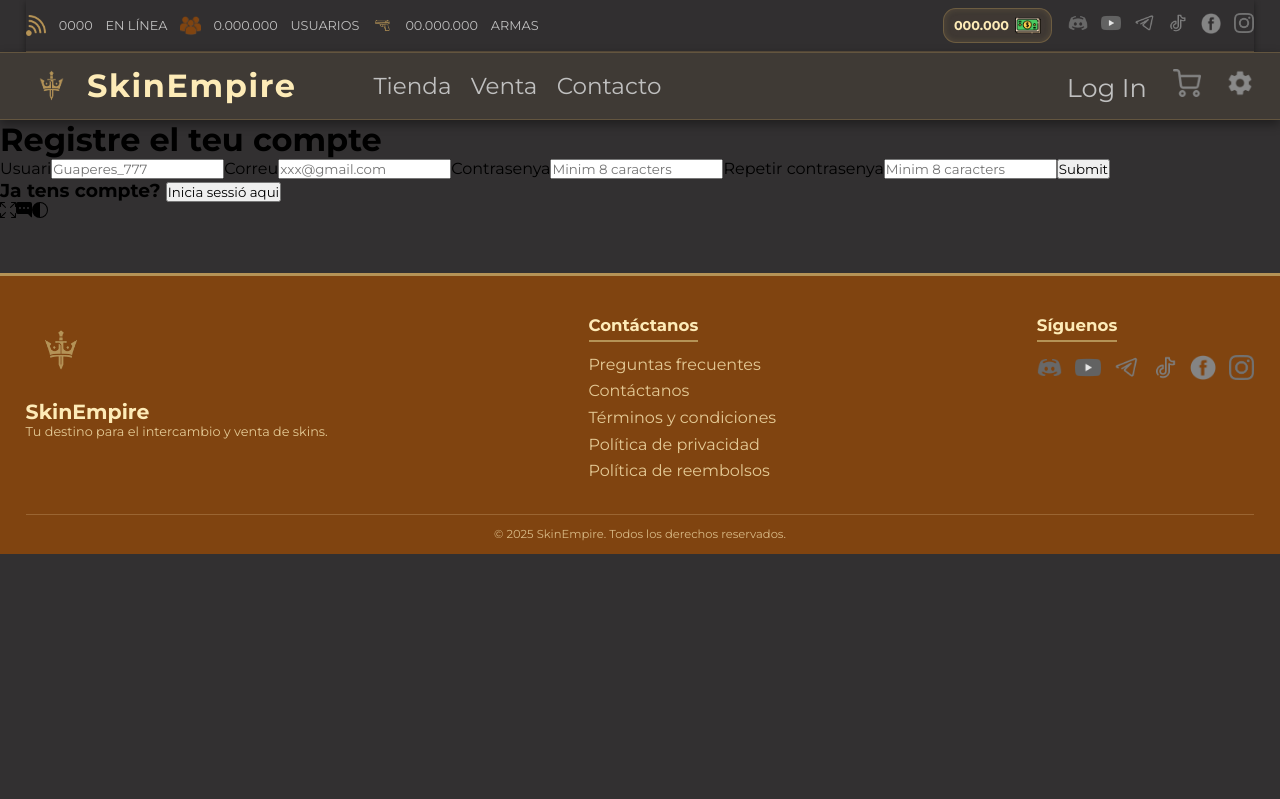
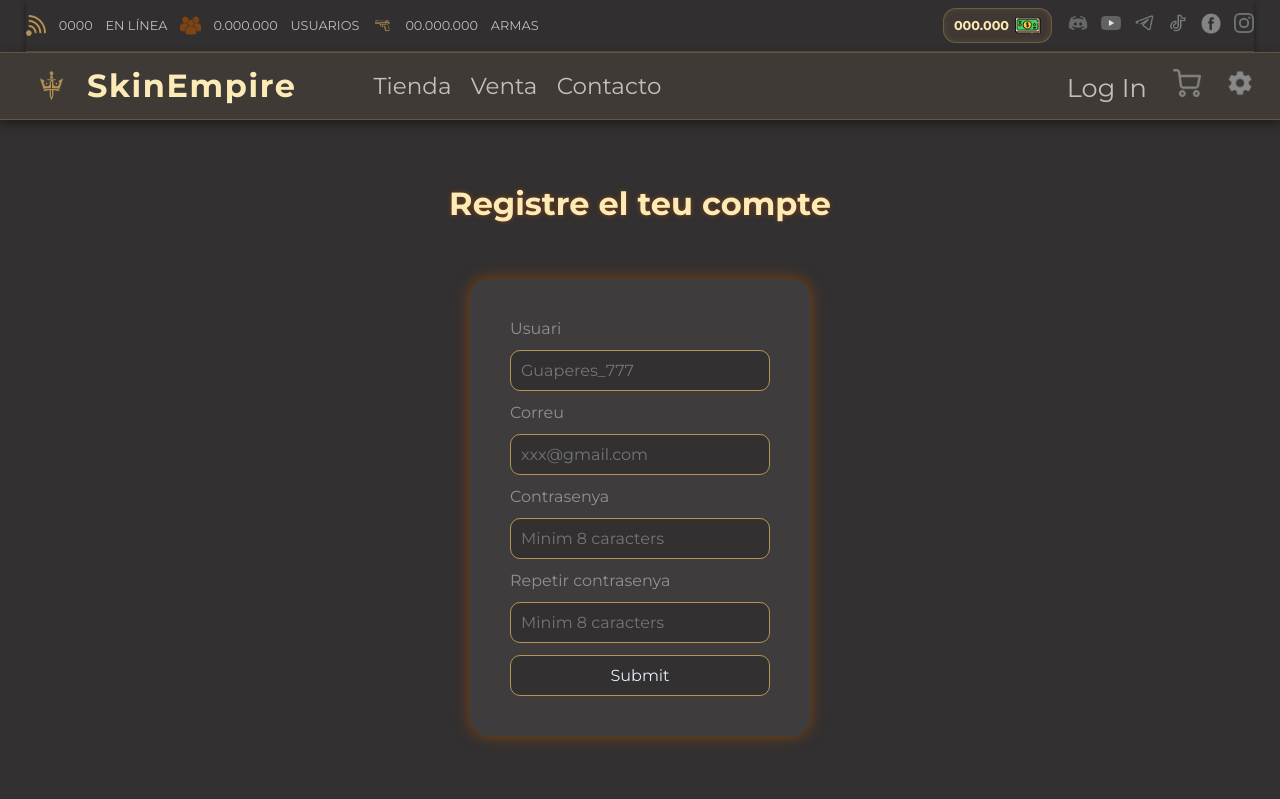
Before and after one commit to Frikian/SKINEMPIRE-Ang, an Angular app: page /register in a window 1280 px wide. Shown: the top 799 px of the page. Built offline with nearby package versions, Linux system fonts and the light colour scheme.

Commit message:
Register i login retoques

```diff
--- a/src/app/login/login.css
+++ b/src/app/login/login.css
@@ -11,7 +11,6 @@ body {
   display: flex;
   flex-direction: column;
   align-items: center;
-  justify-content: center;
   min-height: 100vh;
   margin: 0;
   padding-top: 0;
@@ -20,7 +19,7 @@ body {
 
 /* título */
 h1 {
-  margin-top: 2rem;
+  margin-top: 4rem;
   margin-bottom: 3.5rem;
   color: #FDEBB7;
   text-shadow: 0 0 5px #804410;
@@ -43,7 +42,6 @@ h1 {
   box-shadow: 0 0 15px #804410;
   width: 340px;
   margin-bottom: 2.5rem;
-  margin-left: 39%;
 }
 
 form {
@@ -349,3 +347,16 @@ input[type="button"]:hover {
   transform: scale(1.2);
   filter: brightness(1.2);
 }
+
+.login-wrapper {
+  flex: 1;
+  display: flex;
+  flex-direction: column;
+  align-items: center;
+  justify-content: center;
+}
+
+
+svg{
+  width: 1.5vw;
+}
--- a/src/app/login/login.html
+++ b/src/app/login/login.html
@@ -1,5 +1,6 @@
-<h1>Inici de sessió</h1>
-<div class="signup-form">
+<div class="login-wrapper">
+  <h1>Inici de sessió</h1>
+  <div class="signup-form">
   <form method="post" action="/index.html">
     <label for="usuari">Usuari</label>
     <input type="text" name="usuari" id="usuari" placeholder="Guaperes_777" required>
@@ -10,6 +11,7 @@
     <br>
     <input type="submit" value="Inicia sessió" name="login" >
   </form>
+  </div>
 </div>
 <footer>
   <h3>
--- a/src/app/register/register.css
+++ b/src/app/register/register.css
@@ -0,0 +1,353 @@
+* {
+  margin: 0;
+  padding: 0;
+  box-sizing: border-box;
+}
+
+body {
+  font-family: Arial, sans-serif;
+  background-color: #323031;
+  color: #E8EBF7;
+  display: flex;
+  flex-direction: column;
+  align-items: center;
+  min-height: 100vh;
+}
+
+
+/* título */
+h1 {
+  margin-top: 4rem;
+  margin-bottom: 3.5rem;
+  color: #FDEBB7;
+  text-shadow: 0 0 5px #804410;
+  font-size: 2rem;
+  justify-content: center;
+  display: flex;
+}
+
+.formulari-sencer {
+  display: flex;
+  flex-direction: column;
+  align-items: center;
+  justify-content: center;
+}
+
+
+/* formulari */
+.signup-form {
+  background-color: #3e3c3d;
+  padding: 2.5rem;
+  border-radius: 20px;
+  box-shadow: 0 0 15px #804410;
+  width: 340px;
+  margin-bottom: 2.5rem;
+}
+
+form {
+  display: flex;
+  flex-direction: column;
+  gap: 12px;
+}
+
+label {
+  font-size: 1rem;
+  color: #919191;
+}
+
+input[type="submit"],
+input[type="text"],
+input[type="email"],
+input[type="password"] {
+  background-color: #323031;
+  border: 1px solid #B59356;
+  border-radius: 10px;
+  padding: 10px;
+  color: #E8EBF7;
+  font-size: 1rem;
+}
+
+input[type="submit"]:focus,
+input[type="text"]:focus,
+input[type="email"]:focus,
+input[type="password"]:focus {
+  outline: none;
+  border-color: #FDEBB7;
+  box-shadow: 0 0 20px #FDEBB7;
+}
+
+/* botó submit té un diferent comportament de la resta */
+input[type="submit"]:hover {
+  outline: none;
+  border-color: #FDEBB7;
+  background-color: #FDEBB7;
+  box-shadow: 0 0 20px #FDEBB7;
+  color: #323031;
+  font-weight: 600;
+}
+
+
+/* footer */
+footer {
+  margin-top: 25px;
+  text-align: center;
+  color: #919191;
+  font-size: 1rem;
+  width: 100%;
+}
+
+footer h3 {
+  font-weight: normal;
+  margin-bottom: 12px;
+}
+
+input[type="button"] {
+  background-color: #9e6e16;
+  border: none;
+  color: #323031;
+  font-weight: bold;
+  border-radius: 10px;
+  padding: 10px 18px;
+  cursor: pointer;
+  transition: 0.3s;
+  font-size: 1rem;
+}
+
+input[type="button"]:hover {
+  background-color: #FDEBB7;
+  transform: scale(1.1);
+}
+
+
+/*------------   nav   ------------*/
+.nav_bar {
+  display: flex;
+  position: sticky;
+  top: 0;
+  width: 100%;
+  align-items: center;
+  justify-content: space-between;
+  padding: 0.6vw 2vw;
+  background: #3f3a35;
+  border-top: 1px solid rgba(181, 147, 86, 0.3);
+  border-bottom: 1px solid rgba(181, 147, 86, 0.3);
+  box-shadow: 0 4px 10px rgba(0, 0, 0, 0.4);
+  font-size: 2vw;
+  z-index: 10;
+}
+
+.nav_left_group {
+  display: flex;
+  align-items: center;
+  gap: 1vw;
+}
+
+.nav_skinempire {
+  display: flex;
+  align-items: center;
+  gap: 0.8vw;
+  text-decoration: none;
+  color: #FDEBB7;
+  transition: transform 0.2s ease;
+}
+
+.nav_skinempire:hover {
+  transform: scale(1.03);
+}
+
+.nav_skinempire img {
+  width: 4vw;
+  height: auto;
+}
+
+.nav_skinempire h1 {
+  font-size: 2.5vw;
+  font-weight: bold;
+  margin: inherit;
+  letter-spacing: 0.05em;
+}
+
+.nav_links {
+  display: flex;
+  gap: 1.5vw;
+  align-items: center;
+  font-size: 1.8vw;
+  margin-left: 5vw;
+}
+
+.nav_links a {
+  text-decoration: none;
+  color: #C0C0C0;
+  transition: color 0.2s ease;
+}
+
+.nav_links a:hover  {
+  color: #FDEBB7;
+  text-shadow: 0 0 6px #fdebb799;
+}
+
+.nav_right_group img {
+  width: 2.2vw;
+  height: auto;
+  cursor: pointer;
+  transition: transform 1.5s ease;
+}
+
+.nav_right_group img:hover {
+  transform: rotate(180deg) scale(1.1);
+}
+
+.carrito_compra{
+  margin-right: 2vw;
+  margin-left: 2vw;
+}
+
+
+/*------------   header   ------------*/
+.header_index {
+  display: flex;
+  align-items: center;
+  gap: 1vw;
+  margin: 0 2vw;
+  padding: 0.6vw 2rem;
+  border-bottom: 1px solid rgba(181, 147, 86, 0.3);
+  background: rgba(50, 48, 49, 0.85);
+  backdrop-filter: blur(4px);
+  box-shadow: 0 2px 6px rgba(0, 0, 0, 0.4);
+  width: 100%;
+}
+
+.header_index img {
+  width: 1.6vw;
+  height: auto;
+}
+
+.header_index p {
+  color: #C0C0C0;
+  font-size: 1vw;
+  margin: 0;
+  cursor: default;
+}
+.header_right {
+  display: flex;
+  gap: 1vw;
+}
+.header_right_group {
+  margin-left: auto;
+  display: flex;
+  align-items: center;
+  gap: 1.2vw;
+}
+/*------------   header: spam de redes   ------------*/
+.redes {
+  width: 1.5vw;
+  height: auto;
+  transition: transform 0.2s ease, filter 0.2s ease;
+  filter: brightness(0.9);
+}
+
+.redes:hover {
+  transform: scale(1.15);
+  filter: brightness(1.2);
+}
+
+/* Footer */
+
+.footer_index {
+  background-color: #804410;
+  color: #FDEBB7;
+  padding: 3vw 2vw 1vw 2vw;
+  margin-top: 4vw;
+  border-top: 3px solid #B59356;
+}
+
+.footer_content {
+  display: flex;
+  flex-wrap: wrap;
+  justify-content: space-between;
+  gap: 3vw;
+  text-align: left;
+}
+
+.footer_brand img {
+  width: 70px;
+  height: auto;
+  margin-bottom: 0.8vw;
+}
+
+.footer_brand h2 {
+  font-size: 1.6vw;
+  margin: 0;
+  color: #FDEBB7;
+}
+
+.footer_brand p {
+  font-size: 1vw;
+  color: rgba(253, 235, 183, 0.8);
+}
+
+.footer_links h3,
+.footer_social h3 {
+  color: #FDEBB7;
+  font-size: 1.3vw;
+  margin-bottom: 1vw;
+  border-bottom: 2px solid #B59356;
+  display: inline-block;
+  padding-bottom: 0.4vw;
+}
+
+.footer_links ul {
+  list-style: none;
+  padding: 0;
+  margin: 0;
+}
+
+.footer_links li {
+  margin-bottom: 0.6vw;
+}
+
+.footer_links a {
+  color: rgba(253, 235, 183, 0.8);
+  text-decoration: none;
+  transition: color 0.2s ease, text-shadow 0.2s ease;
+}
+
+.footer_links a:hover {
+  color: #FDEBB7;
+  text-shadow: 0 0 6px #fdebb799;
+}
+
+.footer_icons {
+  display: flex;
+  gap: 1vw;
+}
+
+.footer_icons img {
+  width: 2vw;
+  height: auto;
+  transition: transform 0.2s ease, filter 0.2s ease;
+  filter: brightness(0.9);
+}
+
+.footer_icons img:hover {
+  transform: scale(1.2);
+  filter: brightness(1.2);
+}
+
+.footer_bottom {
+  text-align: center;
+  margin-top: 2vw;
+  border-top: 1px solid rgba(253, 235, 183, 0.2);
+  padding-top: 1vw;
+  font-size: 0.9vw;
+  color: rgba(253, 235, 183, 0.7);
+}
+
+.bi bi-arrows-fullscreen svg:hover{
+  transform: scale(1.2);
+  filter: brightness(1.2);
+}
+
+svg {
+  width: 1.5vw;
+}
--- a/src/app/register/register.html
+++ b/src/app/register/register.html
@@ -19,11 +19,10 @@
   <footer>
     <h3>
       Ja tens compte?
-      <a href="login.html">
+      <a routerLink="/login">
         <input type="button" value="Inicia sessió aqui">
       </a>
     </h3>
-    <p><a href="register"></a></p>
 
     <svg xmlns="http://www.w3.org/2000/svg" width="16" height="16" fill="currentColor" class="bi bi-arrows-fullscreen" viewBox="0 0 16 16">
       <path fill-rule="evenodd" d="M5.828 10.172a.5.5 0 0 0-.707 0l-4.096 4.096V11.5a.5.5 0 0 0-1 0v3.975a.5.5 0 0 0 .5.5H4.5a.5.5 0 0 0 0-1H1.732l4.096-4.096a.5.5 0 0 0 0-.707m4.344 0a.5.5 0 0 1 .707 0l4.096 4.096V11.5a.5.5 0 1 1 1 0v3.975a.5.5 0 0 1-.5.5H11.5a.5.5 0 0 1 0-1h2.768l-4.096-4.096a.5.5 0 0 1 0-.707m0-4.344a.5.5 0 0 0 .707 0l4.096-4.096V4.5a.5.5 0 1 0 1 0V.525a.5.5 0 0 0-.5-.5H11.5a.5.5 0 0 0 0 1h2.768l-4.096 4.096a.5.5 0 0 0 0 .707m-4.344 0a.5.5 0 0 1-.707 0L1.025 1.732V4.5a.5.5 0 0 1-1 0V.525a.5.5 0 0 1 .5-.5H4.5a.5.5 0 0 1 0 1H1.732l4.096 4.096a.5.5 0 0 1 0 .707"/>
--- a/src/app/register/register.ts
+++ b/src/app/register/register.ts
@@ -1,8 +1,11 @@
 import { Component } from '@angular/core';
+import {RouterLink} from '@angular/router';
 
 @Component({
   selector: 'app-register',
-  imports: [],
+  imports: [
+    RouterLink
+  ],
   templateUrl: './register.html',
   styleUrl: './register.css',
 })
```
